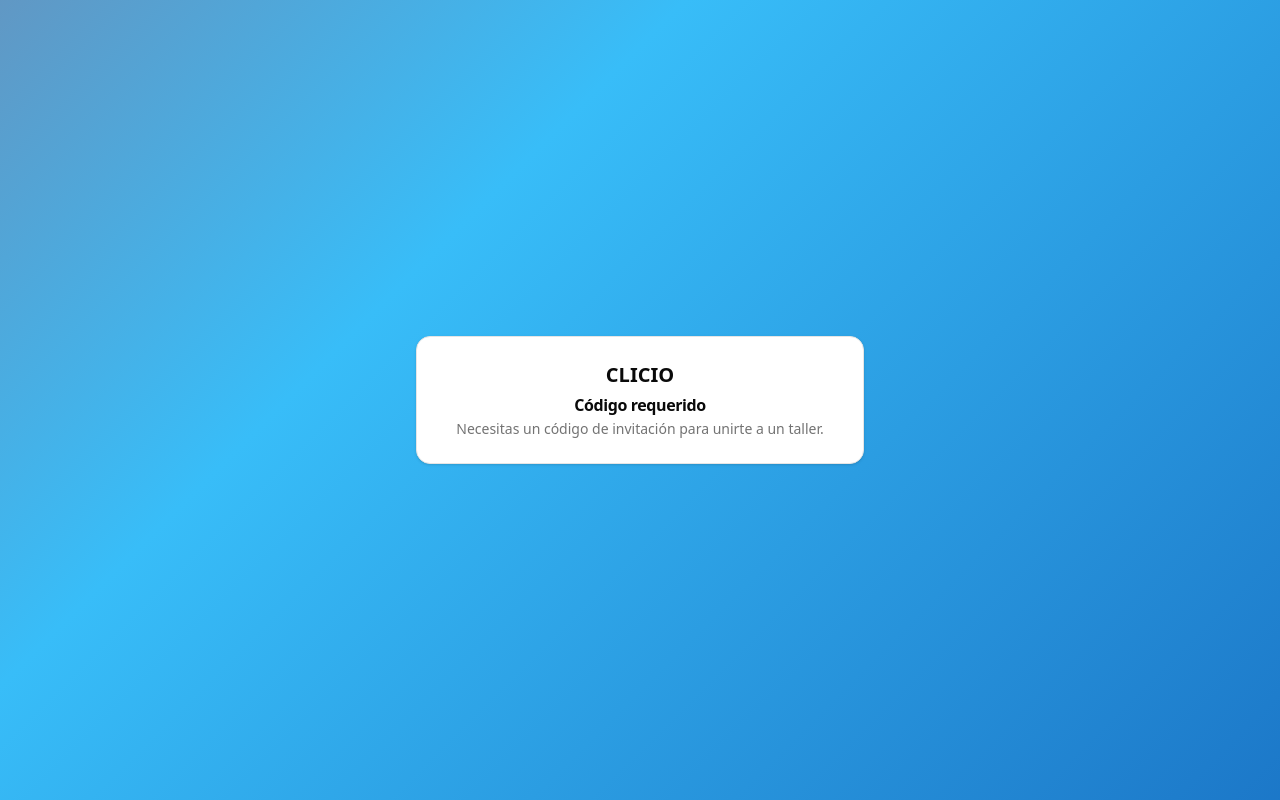
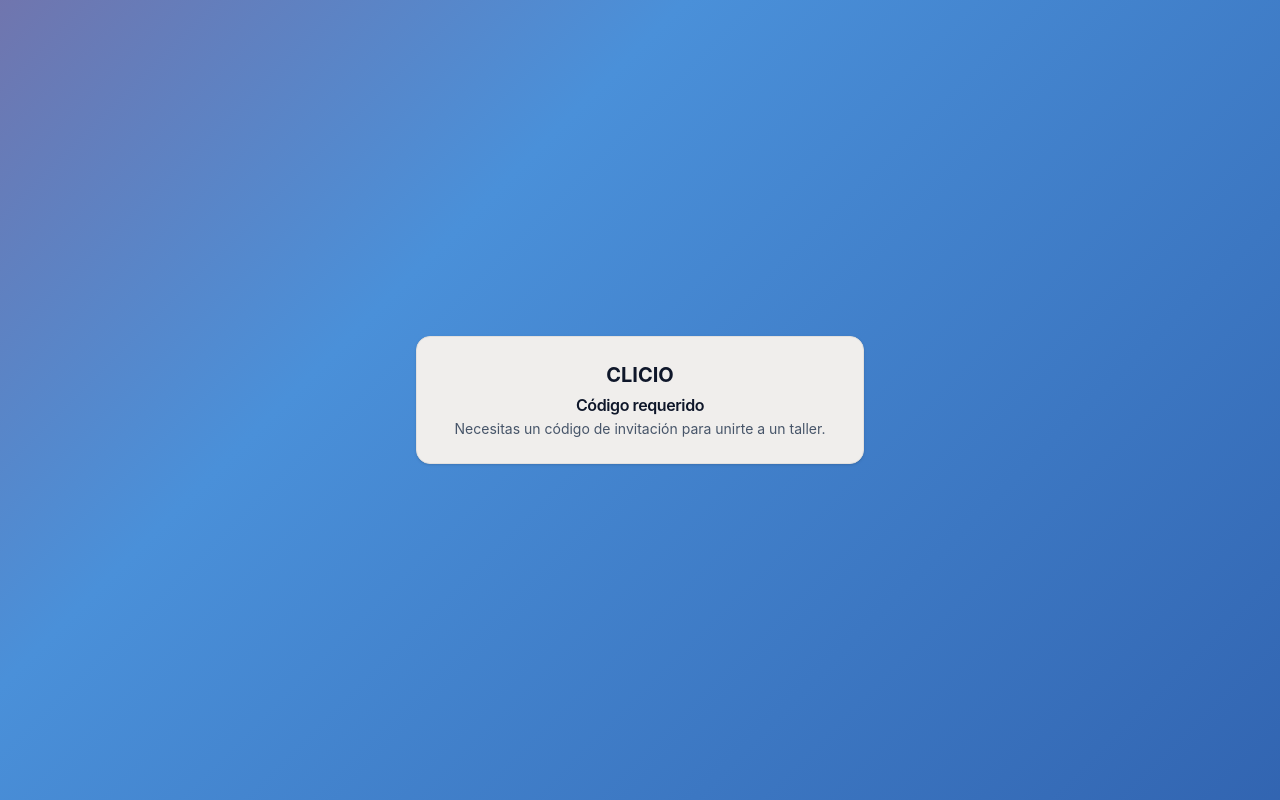
Before and after one commit to rformadigital1/clicio-mvpstartup, a Next.js app: page /join in a window 1280 px wide. Built offline with nearby package versions, Linux system fonts and the light colour scheme; no server answers.

Commit message:
design: BMW M palette, font imports, custom color tokens

```diff
--- a/src/app/globals.css
+++ b/src/app/globals.css
@@ -1,6 +1,8 @@
 @import "tailwindcss";
 
 @plugin "tailwindcss-animate";
+
+@import url('https://fonts.googleapis.com/css2?family=Inter:wght@300;400;500;600;700&family=Playfair+Display:ital,wght@0,400;1,700&family=JetBrains+Mono:wght@400;500&display=swap');
 
 @keyframes fade-in-up {
   from { opacity: 0; transform: translateY(12px); }
@@ -20,48 +22,48 @@
 @custom-variant dark (&:is(.dark *));
 
 :root {
-  --background: oklch(1 0 0);
-  --foreground: oklch(0.145 0 0);
-  --card: oklch(1 0 0);
-  --card-foreground: oklch(0.145 0 0);
-  --popover: oklch(1 0 0);
-  --popover-foreground: oklch(0.145 0 0);
-  --primary: oklch(0.205 0.042 265.755);
-  --primary-foreground: oklch(0.985 0 0);
-  --secondary: oklch(0.965 0 0);
-  --secondary-foreground: oklch(0.205 0.042 265.755);
-  --muted: oklch(0.965 0 0);
-  --muted-foreground: oklch(0.556 0 0);
-  --accent: oklch(0.965 0 0);
-  --accent-foreground: oklch(0.205 0.042 265.755);
-  --destructive: oklch(0.577 0.245 27.325);
-  --destructive-foreground: oklch(0.985 0 0);
-  --border: oklch(0.922 0 0);
-  --input: oklch(0.922 0 0);
-  --ring: oklch(0.708 0 0);
+  --background: #F7F5F3;
+  --foreground: #0F172A;
+  --card: #F0EEEC;
+  --card-foreground: #0F172A;
+  --popover: #FFFFFF;
+  --popover-foreground: #0F172A;
+  --primary: #1A3A8A;
+  --primary-foreground: #FFFFFF;
+  --secondary: #4A90D9;
+  --secondary-foreground: #FFFFFF;
+  --muted: #F0EEEC;
+  --muted-foreground: #475569;
+  --accent: #FFFFFF;
+  --accent-foreground: #1A3A8A;
+  --destructive: #E3242B;
+  --destructive-foreground: #FFFFFF;
+  --border: #E2E0DE;
+  --input: #D4D2D0;
+  --ring: #1A3A8A;
   --radius: 0.625rem;
 }
 
 .dark {
-  --background: oklch(0.145 0 0);
-  --foreground: oklch(0.985 0 0);
-  --card: oklch(0.145 0 0);
-  --card-foreground: oklch(0.985 0 0);
-  --popover: oklch(0.145 0 0);
-  --popover-foreground: oklch(0.985 0 0);
-  --primary: oklch(0.985 0 0);
-  --primary-foreground: oklch(0.205 0.042 265.755);
-  --secondary: oklch(0.269 0 0);
-  --secondary-foreground: oklch(0.985 0 0);
-  --muted: oklch(0.269 0 0);
-  --muted-foreground: oklch(0.708 0 0);
-  --accent: oklch(0.269 0 0);
-  --accent-foreground: oklch(0.985 0 0);
-  --destructive: oklch(0.577 0.245 27.325);
-  --destructive-foreground: oklch(0.985 0 0);
-  --border: oklch(0.269 0 0);
-  --input: oklch(0.269 0 0);
-  --ring: oklch(0.439 0 0);
+  --background: #0F172A;
+  --foreground: #F8FAFC;
+  --card: #1E293B;
+  --card-foreground: #F8FAFC;
+  --popover: #1E293B;
+  --popover-foreground: #F8FAFC;
+  --primary: #4A90D9;
+  --primary-foreground: #0F172A;
+  --secondary: #1A3A8A;
+  --secondary-foreground: #F8FAFC;
+  --muted: #1E293B;
+  --muted-foreground: #94A3B8;
+  --accent: #1E293B;
+  --accent-foreground: #4A90D9;
+  --destructive: #EF4444;
+  --destructive-foreground: #F8FAFC;
+  --border: #334155;
+  --input: #334155;
+  --ring: #4A90D9;
 }
 
 @theme inline {
@@ -84,12 +86,20 @@
   --color-border: var(--border);
   --color-input: var(--input);
   --color-ring: var(--ring);
+  --color-azul-rey: #1A3A8A;
+  --color-celeste-cielo: #4A90D9;
+  --color-rojo: #E3242B;
+  --color-bg-concreto: #F7F5F3;
+  --color-bg-superficie: #F0EEEC;
+  --color-border-subtil: #E2E0DE;
+  --color-border-medio: #D4D2D0;
   --radius-sm: calc(var(--radius) - 4px);
   --radius-md: calc(var(--radius) - 2px);
   --radius-lg: var(--radius);
   --radius-xl: calc(var(--radius) + 4px);
-  --font-sans: var(--font-geist-sans);
-  --font-mono: var(--font-geist-mono);
+  --font-sans: 'Inter', sans-serif;
+  --font-mono: 'JetBrains Mono', monospace;
+  --font-display: 'Playfair Display', serif;
 }
 
 @layer base {
@@ -103,7 +113,7 @@
 
 @layer utilities {
   .animated-gradient {
-    background: linear-gradient(-45deg, #003399, #38bdf8, #dc2626, #003399);
+    background: linear-gradient(-45deg, #1A3A8A, #4A90D9, #E3242B, #1A3A8A);
     background-size: 400% 400%;
     animation: gradient-shift 15s ease infinite;
   }
```
